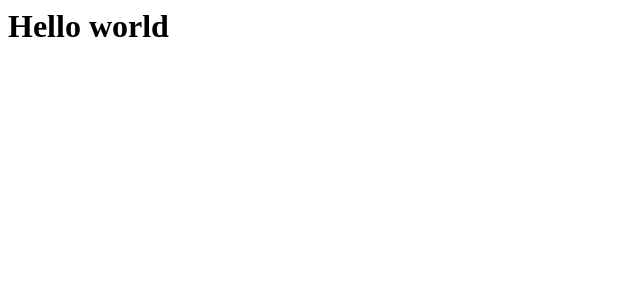
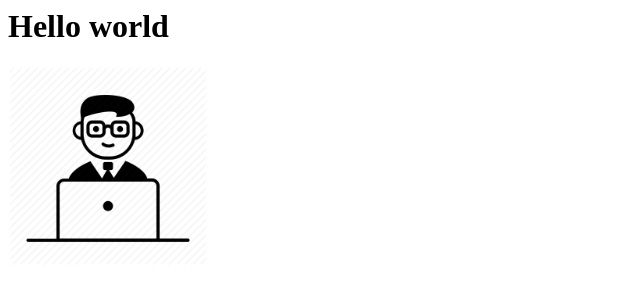
Before and after one commit to compute-lab/compute-lab.github.io, a plain HTML site: page index.html in a window 1280 px wide. Shown: the whole page, without its empty margins (0-640 px from the left). Drawn offline with Linux system fonts and the light colour scheme.

Commit message:
Add image

```diff
--- a/index.html
+++ b/index.html
@@ -1,3 +1,6 @@
 <html>
 <h1>Hello world </h1>
+<div>
+    <img src="hgh.png" height="200">
+</div>
 </html>
```
Also changed, not shown: hgh.png (added).
